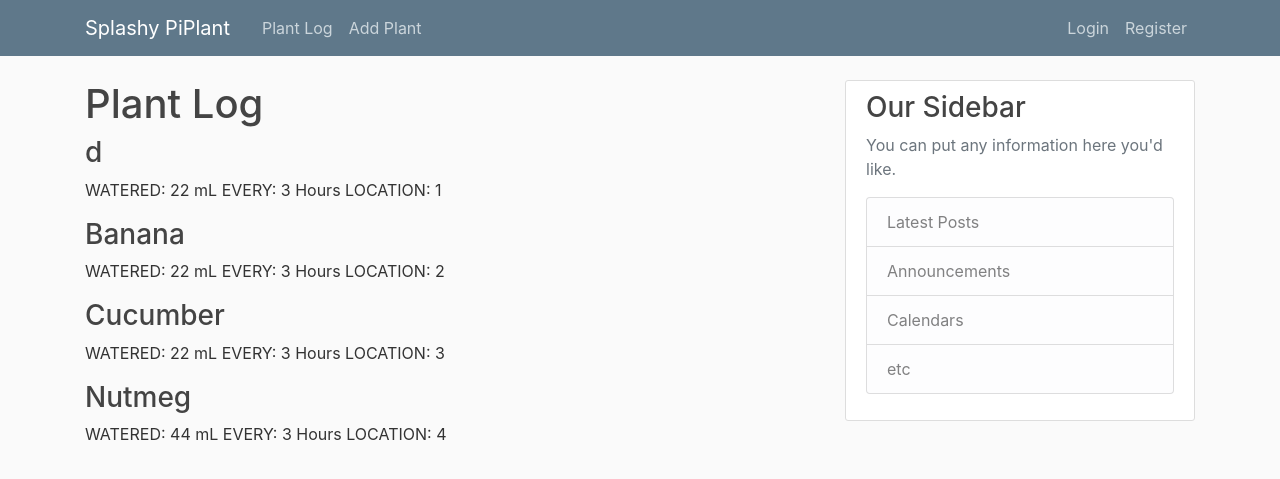
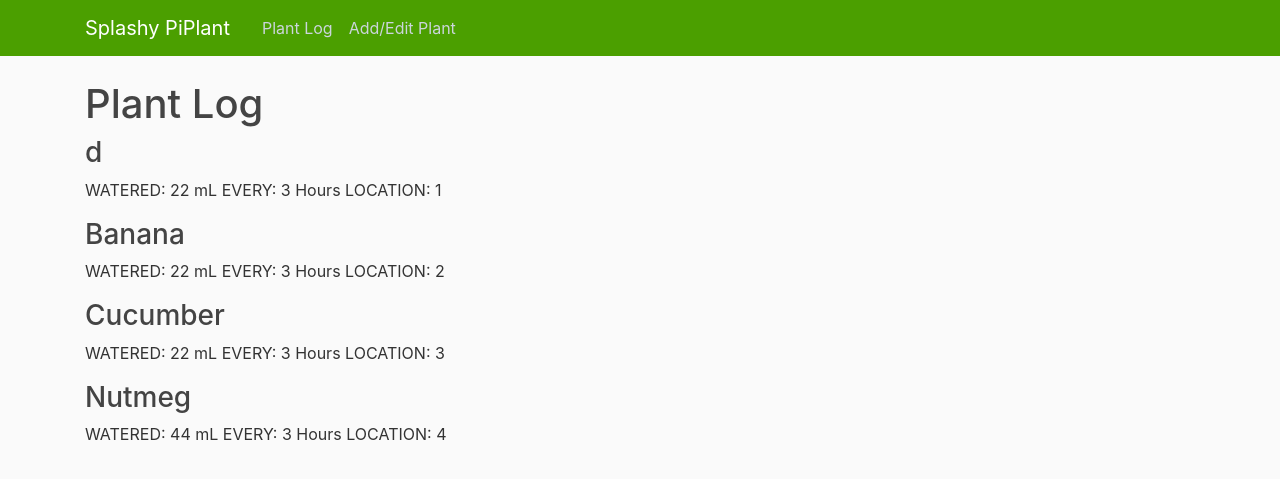
Before and after one commit to TruMoney2890/SplashyPiPlant, a Flask app: page / in a window 1280 px wide. Shown: the top 479 px of the page. Run offline with Flask 2, Linux system fonts and the light colour scheme; some libraries are stand-ins or nearby versions.

Commit message:
Polished CSS with nice formatting. 'Database' works but it requires that we have 6 blank lines in the file

```diff
--- /dev/null
+++ b/TESTING/static/main.css
@@ -0,0 +1,80 @@
+body {
+    background: #fafafa;
+    color: #333333;
+    margin-top: 5rem;
+}
+
+h1, h2, h3, h4, h5, h6 {
+    color: #444444;
+}
+
+.bg-steel {
+    background-color: #4b9f00;
+}
+
+.site-header .navbar-nav .nav-link {
+    color: #cbd5db;
+}
+
+.site-header .navbar-nav .nav-link:hover {
+    color: #ffffff;
+}
+
+.site-header .navbar-nav .nav-link.active {
+    font-weight: 500;
+}
+
+.content-section {
+    background: #ffffff;
+    padding: 10px 20px;
+    border: 1px solid #dddddd;
+    border-radius: 3px;
+    margin-bottom: 20px;
+}
+
+.article-title {
+    color: #444444;
+}
+
+a.article-title:hover {
+    color: #428bca;
+    text-decoration: none;
+}
+
+.article-content {
+    white-space: pre-line;
+}
+
+.article-img {
+    height: 65px;
+    width: 65px;
+    margin-right: 16px;
+}
+
+.article-metadata {
+    padding-bottom: 1px;
+    margin-bottom: 4px;
+    border-bottom: 1px solid #e3e3e3
+}
+
+.article-metadata a:hover {
+    color: #333;
+    text-decoration: none;
+}
+
+.article-svg {
+    width: 25px;
+    height: 25px;
+    vertical-align: middle;
+}
+
+.account-img {
+    height: 125px;
+    width: 125px;
+    margin-right: 20px;
+    margin-bottom: 16px;
+}
+
+.account-heading {
+    font-size: 2.5rem;
+}
--- a/TESTING/templates/base.html
+++ b/TESTING/templates/base.html
@@ -27,12 +27,11 @@
         <div class="collapse navbar-collapse" id="navbarToggle">
             <div class="navbar-nav mr-auto">
             <a class="nav-item nav-link" href="/">Plant Log</a>
-            <a class="nav-item nav-link" href="/create">Add Plant</a>
+            <a class="nav-item nav-link" href="/create">Add/Edit Plant</a>
             </div>
             <!-- Navbar Right Side -->
             <div class="navbar-nav">
-            <a class="nav-item nav-link" href="/login">Login</a>
-            <a class="nav-item nav-link" href="/register">Register</a>
+
             </div>
         </div>
         </div>
@@ -44,16 +43,8 @@
         {% block content %}{% endblock %}
         </div>
         <div class="col-md-4">
-        <div class="content-section">
-            <h3>Our Sidebar</h3>
-            <p class='text-muted'>You can put any information here you'd like.
-            <ul class="list-group">
-                <li class="list-group-item list-group-item-light">Latest Posts</li>
-                <li class="list-group-item list-group-item-light">Announcements</li>
-                <li class="list-group-item list-group-item-light">Calendars</li>
-                <li class="list-group-item list-group-item-light">etc</li>
-            </ul>
-            </p>
+
+
         </div>
         </div>
     </div>
```
Also changed, not shown: TESTING/templates/create.html (indentation only).
